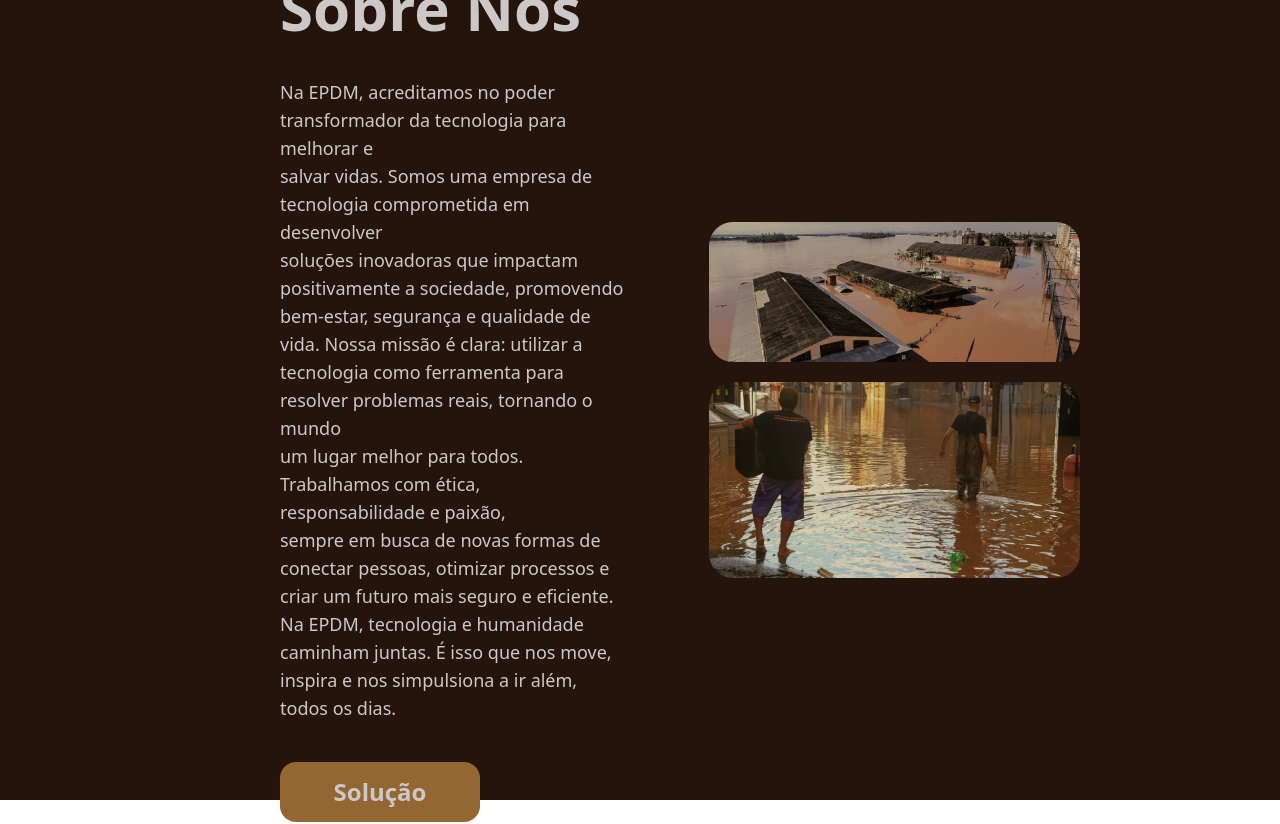
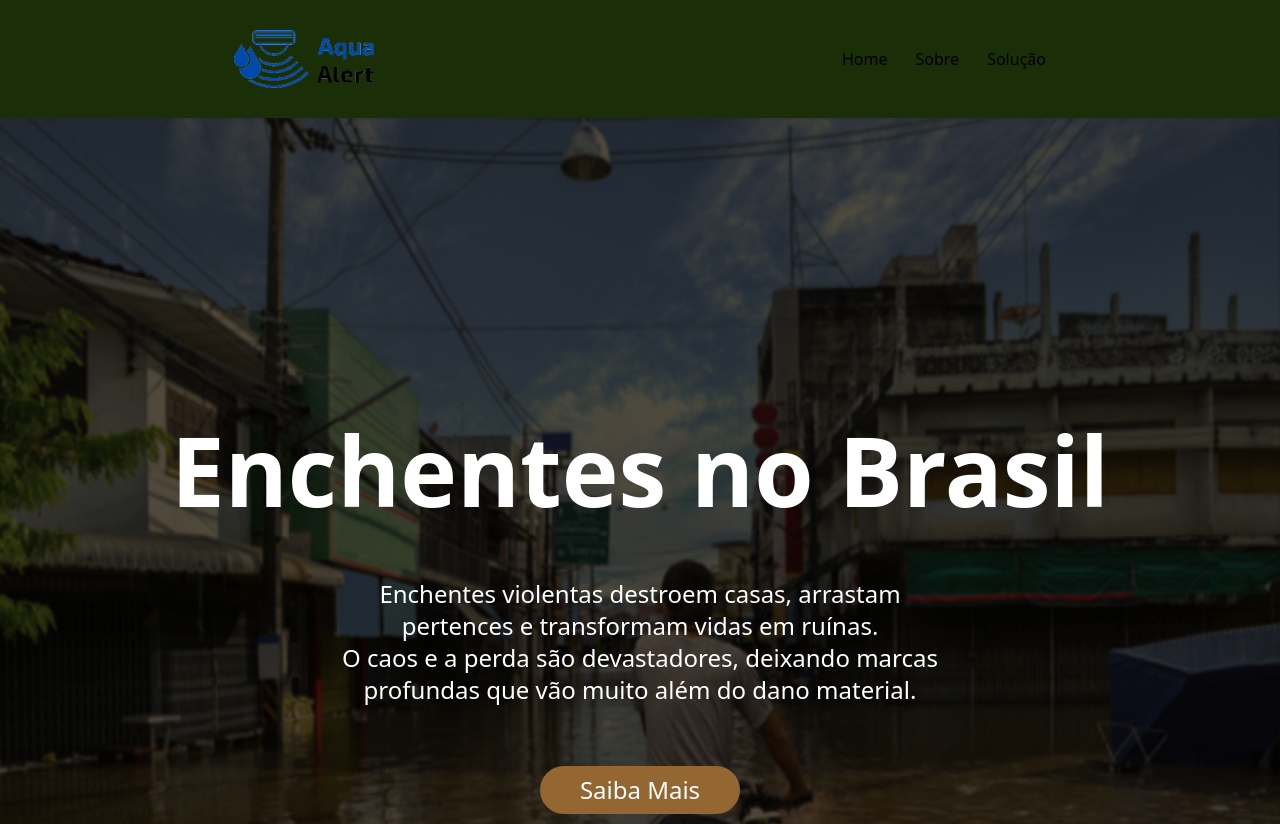
Before and after one commit to EPDM-Corporation/WebDevGS2, a React (Vite) app: page / in a window 1280 px wide. Shown: the top 824 px of the page. Built offline with nearby package versions, Linux system fonts and the light colour scheme.

Commit message:
feat: Adicionando um Header e adicionando o router

```diff
--- a/package.json
+++ b/package.json
@@ -13,6 +13,7 @@
     "@tailwindcss/vite": "^4.1.7",
     "react": "^19.1.0",
     "react-dom": "^19.1.0",
+    "react-router-dom": "^7.6.1",
     "tailwindcss": "^4.1.7"
   },
   "devDependencies": {
--- a/src/App.jsx
+++ b/src/App.jsx
@@ -1,3 +1,4 @@
+import { BrowserRouter,Routes, Route } from 'react-router-dom'
 import Home from "./Routes/Home";
 import Login from "./Routes/Login";
 import Cadastrar from "./Routes/Cadastrar";
@@ -8,7 +9,14 @@ import Sobre from "./Routes/Sobre";
 function App() {
   return (
     <>
-      <Sobre/>
+      <BrowserRouter>
+        <Routes>
+          <Route path='*' element={<Error/>}/>
+          <Route path='/' element={<Home/>}/>
+          <Route path='/sobre' element={<Sobre/>}/>
+          <Route path='/login' element={<Login/>}/>
+        </Routes>
+      </BrowserRouter>
     </>
   )
 }
--- a/src/Components/Nav.jsx
+++ b/src/Components/Nav.jsx
@@ -0,0 +1,19 @@
+import React from 'react'
+import Logo from '../assets/Logo.png'
+import { Link } from 'react-router-dom'
+
+const Nav = () => {
+  return (
+    <header className='h-[118px] bg-[#1A2F08] flex justify-around items-center'>
+        <img src={Logo} alt="" className='w-[140px]'/>
+        {/* NAV */}
+        <div className='flex justify-around items-center gap-7'>
+            <Link to="/">Home</Link>
+            <Link to="/sobre">Sobre</Link>
+            <Link to="/">Solução</Link>
+        </div>
+    </header>
+  )
+}
+
+export default Nav
--- a/src/Routes/Home.jsx
+++ b/src/Routes/Home.jsx
@@ -2,11 +2,12 @@ import ImgHome1 from '../assets/enchente1.PNG';
 import ImgHome2 from "../assets/enchente2.PNG";
 import ImgHome3 from "../assets/enchente3.PNG";
 import ImgHome4 from "../assets/enchente4.PNG";
-
+import Header from '../Components/Nav'
 
 const Home = () => {
   return (
     <>
+    <Header/>
       <div className=" w-full h-screen ">
         <div className="flex items-center justify-center ">
           <img src={ImgHome1} className="top-0 left-0 w-full h-[140vh]  "/>
```
Also changed, not shown: src/assets/Logo.png (added), 1 other file (tests, documents, lock files or other folders).
